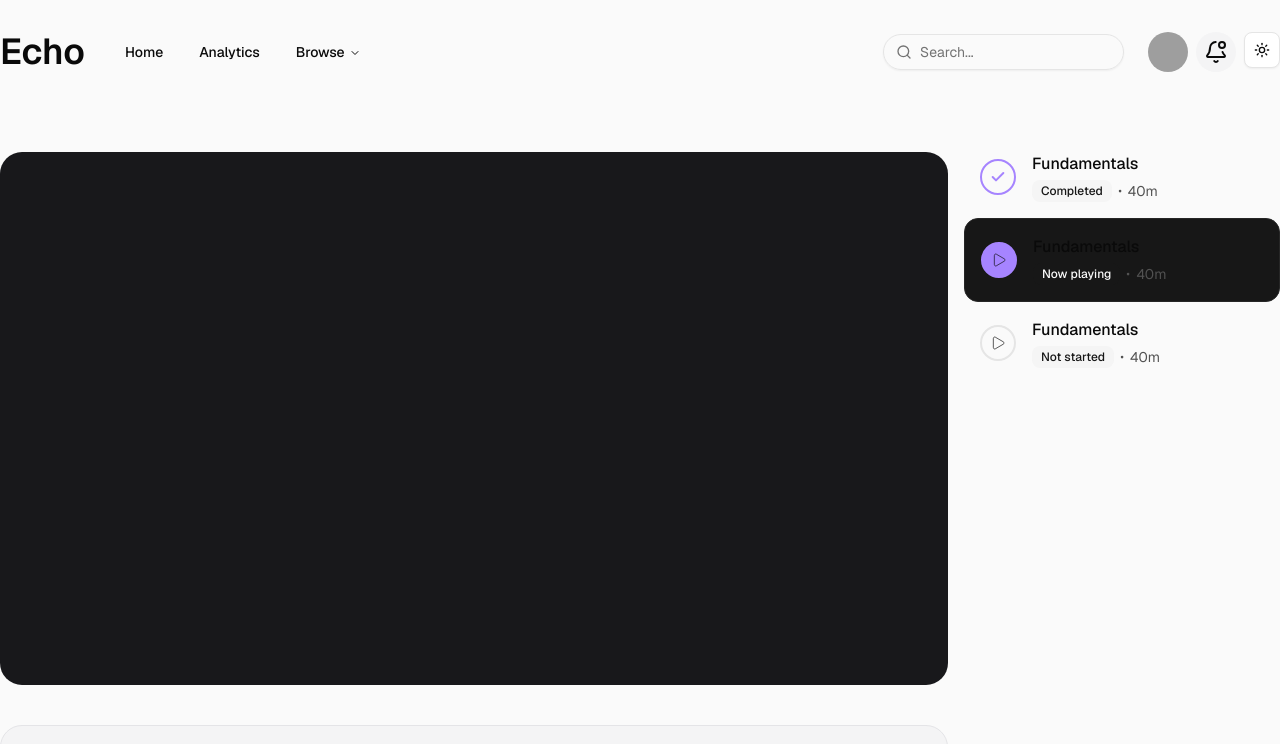
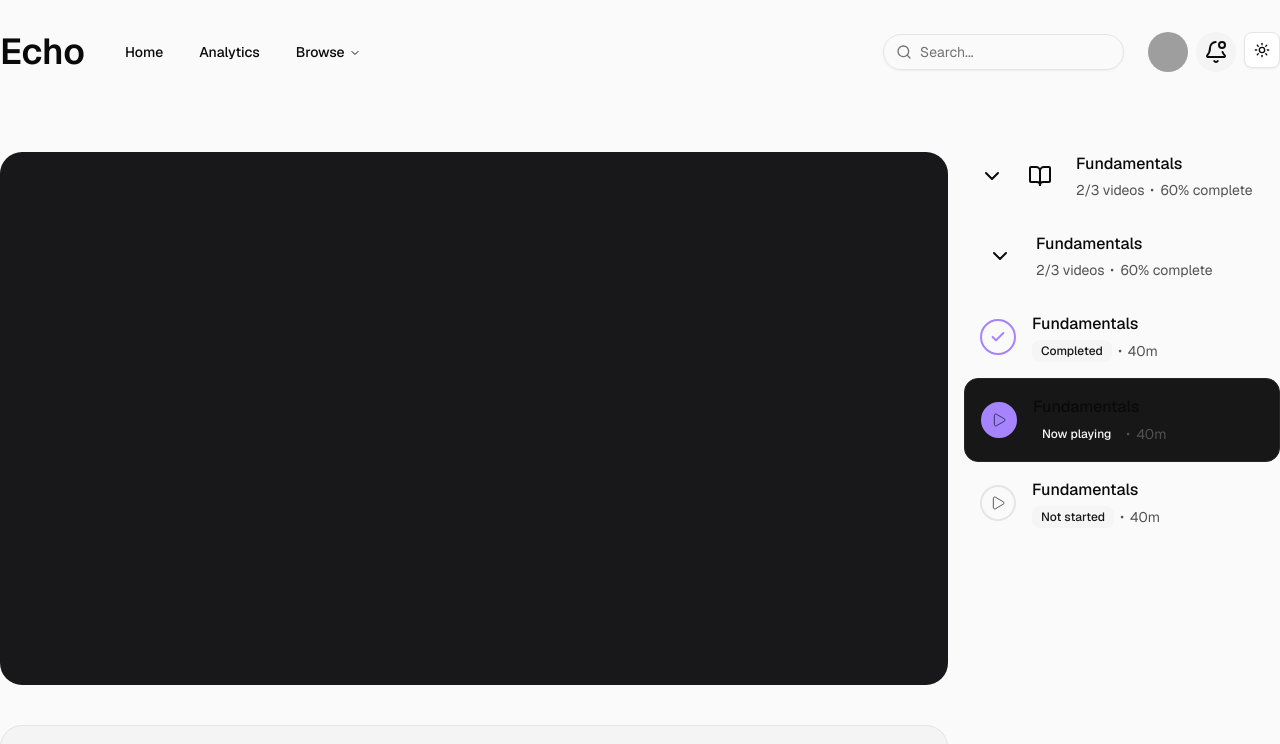
Before and after one commit to friendly-yahya/e-learning, a Next.js app: page /video-player in a window 1280 px wide. Shown: the top 744 px of the page. Built offline with nearby package versions, Linux system fonts and the light colour scheme; grey boxes are pictures that could not be loaded.

Commit message:
Adds chapter and chapter group ui

```diff
--- a/app/video-player/page.tsx
+++ b/app/video-player/page.tsx
@@ -1,14 +1,15 @@
 import { Badge } from "@/components/ui/badge";
 import { LessonItem } from "@/components/lesson-item";
-
+import { Chapter } from "@/components/chapter";
+import { ChapterGroup } from "@/components/chapter-group";
 export default function Page() {
   const currentStatus = 'playing';
   return (
     <div className="flex flex-row items-center gap-4 text-center sm:items-start sm:text-left w-full">
-      <div className="flex-[3] flex flex-col gap-6 min-w-0">
+      <div className="flex-3 flex flex-col gap-6 min-w-0">
         <div className="mt-4 mb-4 relative w-full aspect-video overflow-hidden rounded-3xl bg-zinc-900">
         </div>
-        <div className=" py-5 flex flex-col px-5 col-span-2 border-zinc-200 rounded-3xl bg-zinc-100 dark:border-neutral-500-30 dark:bg-neutral-500-5 border-1 gap-6">
+        <div className=" py-5 flex flex-col px-5 col-span-2 border-zinc-200 rounded-3xl bg-zinc-100 dark:border-neutral-500-30 dark:bg-neutral-500-5 border gap-6">
           <div className="flex flex-rows justify-between">
             <h2 className="max-w-xs text-2xl font-semibold leading-10 tracking-tight text-black dark:text-neutral-50">
               Fundamentals
@@ -53,7 +54,7 @@ export default function Page() {
             </div>
           </div>
         </div>
-        <div className="py-5 flex flex-col px-5 col-span-2 border-zinc-200 rounded-3xl bg-zinc-100 dark:border-neutral-500-30 dark:bg-neutral-500-5 border-1 gap-6">
+        <div className="py-5 flex flex-col px-5 col-span-2 border-zinc-200 rounded-3xl bg-zinc-100 dark:border-neutral-500-30 dark:bg-neutral-500-5 border gap-6">
           <div className="flex flex-rows justify-between">
             <h3>
               Join the discussion
@@ -67,7 +68,10 @@ export default function Page() {
 
         </div>
       </div>
-      <div className="flex-[1]">
+
+      <div className="flex-1">
+        <ChapterGroup/>
+        <Chapter/>
         <LessonItem status="completed"/>
         <LessonItem status="playing"/>
         <LessonItem status="new"/>
--- a/components/chapter-group.tsx
+++ b/components/chapter-group.tsx
@@ -0,0 +1,20 @@
+import { ChevronDown ,Dot, BookOpen } from "lucide-react";
+
+
+export function ChapterGroup() {
+    return(
+        <div className="flex flex-row gap-4 items-center justify-start p-4 rounded-xl w-full hover:bg-neutral-100 dark:hover:bg-neutral-800 transition-colors cursor-pointer">
+            <ChevronDown className="size-6"/>
+            <div className="p-2"><BookOpen/></div>
+
+            <div className="flex flex-col gap-1">
+                <p className="font-medium">Fundamentals</p>
+                <div className="flex flex-row items-center gap-0 text-sm text-neutral-600 dark:text-neutral-400">
+                    <p>2/3 videos</p>
+                    <Dot className="size-4" />
+                    <p>60% complete</p>
+                </div>
+            </div>
+        </div>
+    );
+}
--- a/components/chapter.tsx
+++ b/components/chapter.tsx
@@ -0,0 +1,20 @@
+import { ChevronDown ,Dot } from "lucide-react";
+
+
+export function Chapter() {
+    return(
+        <div className="flex flex-row gap-4 items-center justify-start p-4 rounded-xl w-full hover:bg-neutral-100 dark:hover:bg-neutral-800 transition-colors cursor-pointer">
+            <div className={`p-2 rounded-full `}>
+                <ChevronDown className="size-6"/>
+            </div>
+            <div className="flex flex-col gap-1">
+                <p className="font-medium">Fundamentals</p>
+                <div className="flex flex-row items-center gap-0 text-sm text-neutral-600 dark:text-neutral-400">
+                    <p>2/3 videos</p>
+                    <Dot className="size-4" />
+                    <p>60% complete</p>
+                </div>
+            </div>
+        </div>
+    );
+}
--- a/components/course-module.tsx
+++ b/components/course-module.tsx
@@ -0,0 +1 @@
+import { Progress } from "@/components/ui/progress";
```
